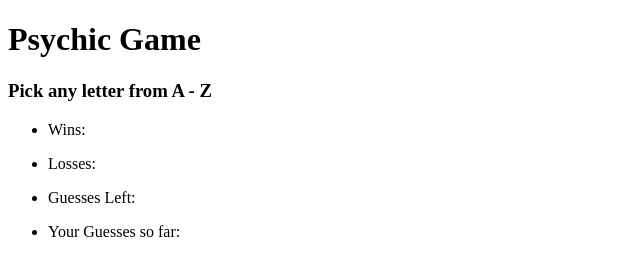
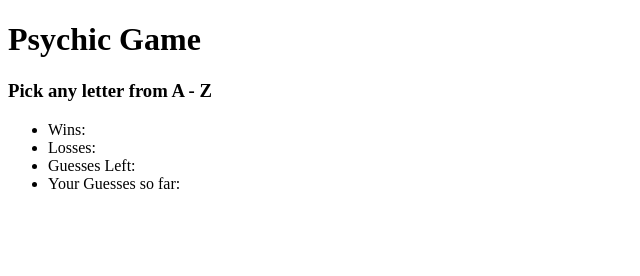
Before and after one commit to Citizen32/Psychic-Game, a plain HTML site: page index.html in a window 1280 px wide. Shown: the whole page, without its empty margins (0-640 px from the left). Drawn offline with Linux system fonts and the light colour scheme; files whose address does not match are found by name.

Commit message:
fixed script link

```diff
--- a/index.html
+++ b/index.html
@@ -17,10 +17,10 @@
 
       <div id="game">
           <ul>
-            <li><p id="wins">Wins: </p></li>
-            <li><p id="losses">Losses: </p></li>
-            <li><p id="guessLeft">Guesses Left: </p></li>
-            <li><p id="letters">Your Guesses so far: </p></li>
+            <li id="wins">Wins:</li>
+            <li id="losses">Losses:</li>
+            <li id="guessLeft">Guesses Left:</li>
+            <li id="letters">Your Guesses so far:</li>
           </ul>
       </div>
 
```
